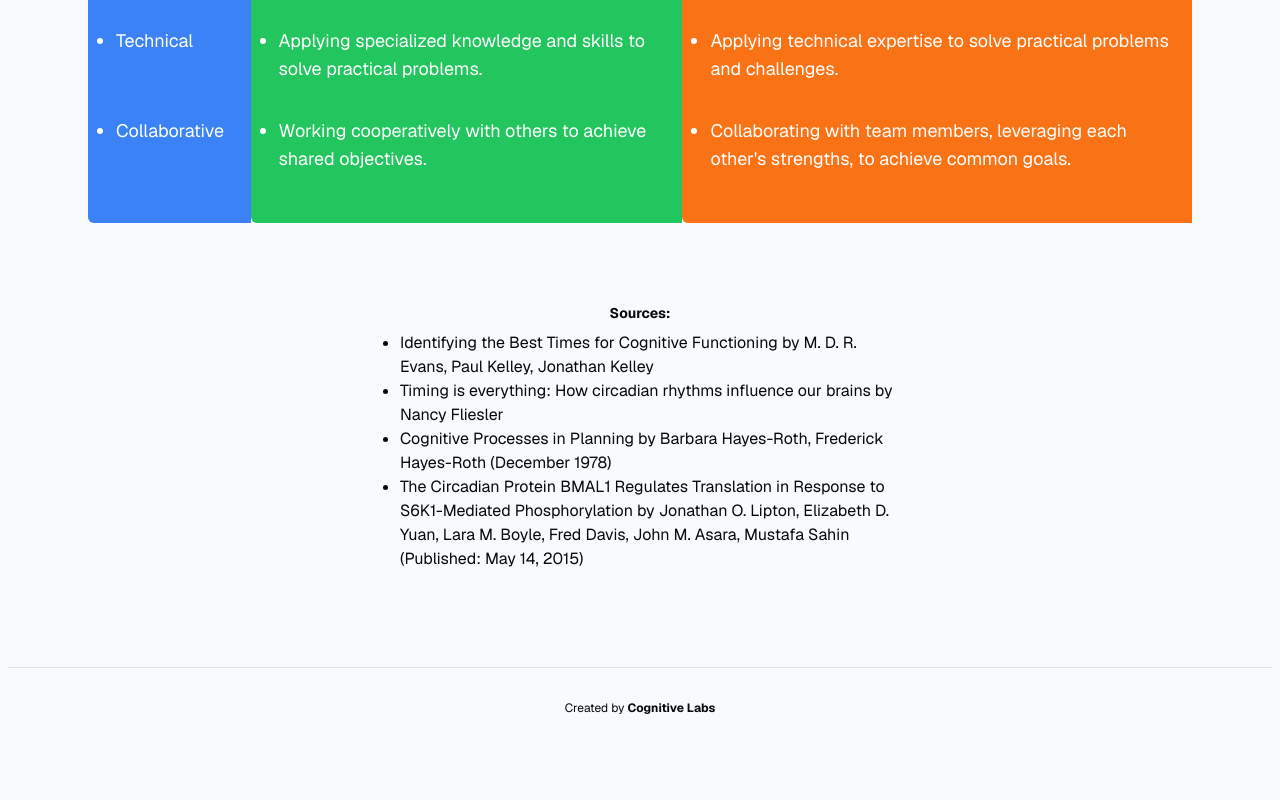
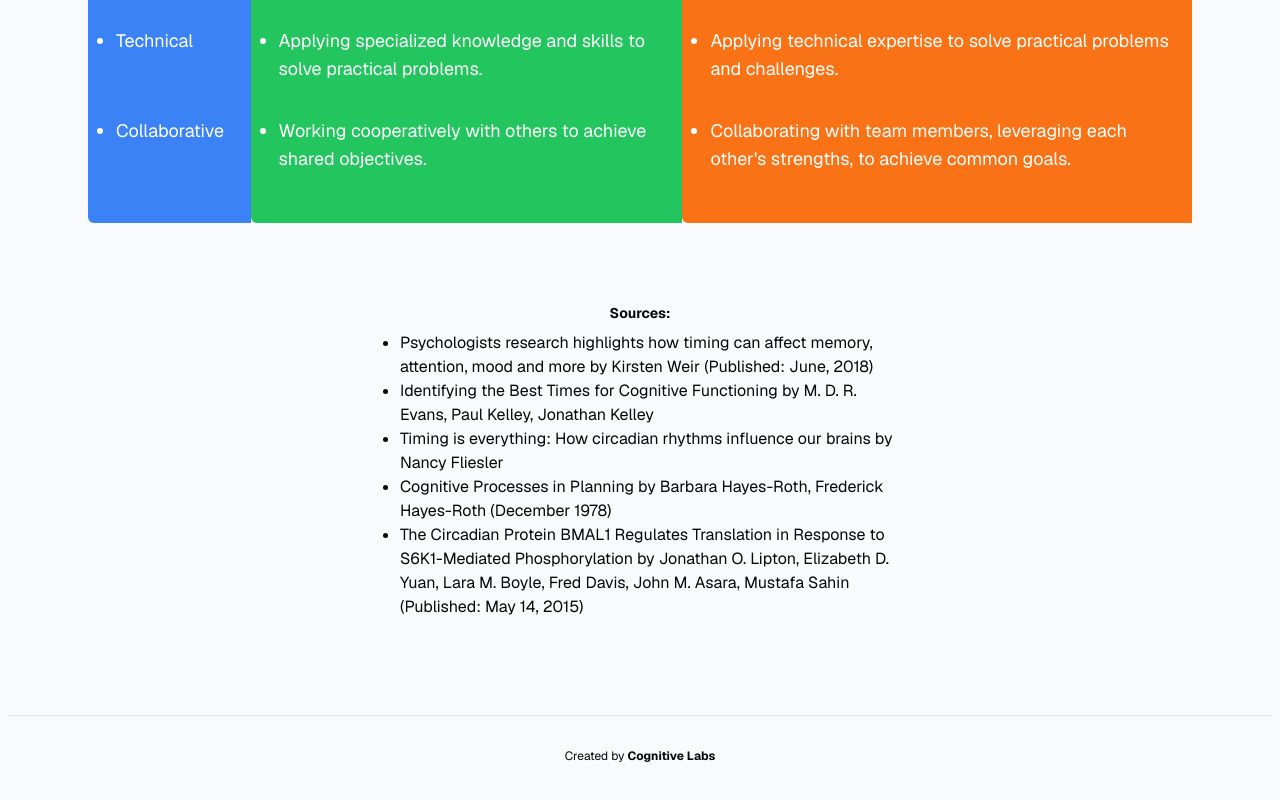
Before and after one commit to Enjoyweaver/CognitiveLabs, a Next.js app: page /cognitive in a window 1280 px wide. Shown: the part 1205-2005 px from the top of the page. Before the commit the page ends 1961 px from the top, so only its background shows below. Built offline with nearby package versions, Linux system fonts and the light colour scheme.

Commit message:
new source

```diff
--- a/app/cognitive/page.tsx
+++ b/app/cognitive/page.tsx
@@ -170,6 +170,17 @@ export default function Cognitive() {
         <ul className="list-disc pl-4 ">
           <li>
             <a
+              href="https://www.apa.org/monitor/2018/06/good-timing"
+              target="_blank"
+              rel="noreferrer"
+            >
+              Psychologists research highlights how timing can affect memory,
+              attention, mood and more
+            </a>{" "}
+            by Kirsten Weir (Published: June, 2018)
+          </li>
+          <li>
+            <a
               href="https://www.frontiersin.org/articles/10.3389/fnhum.2017.00188/full"
               target="_blank"
               rel="noreferrer"
```
